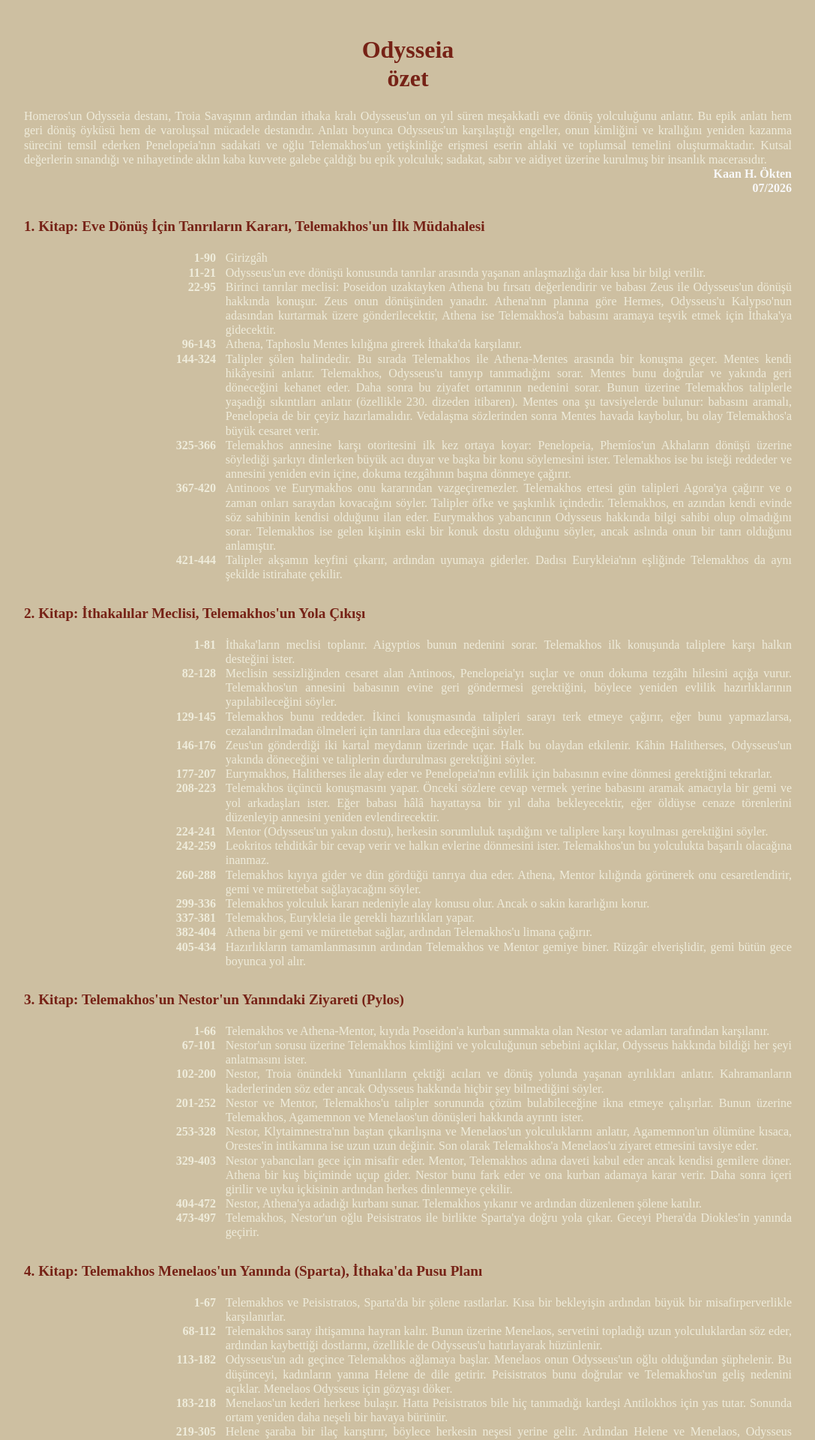
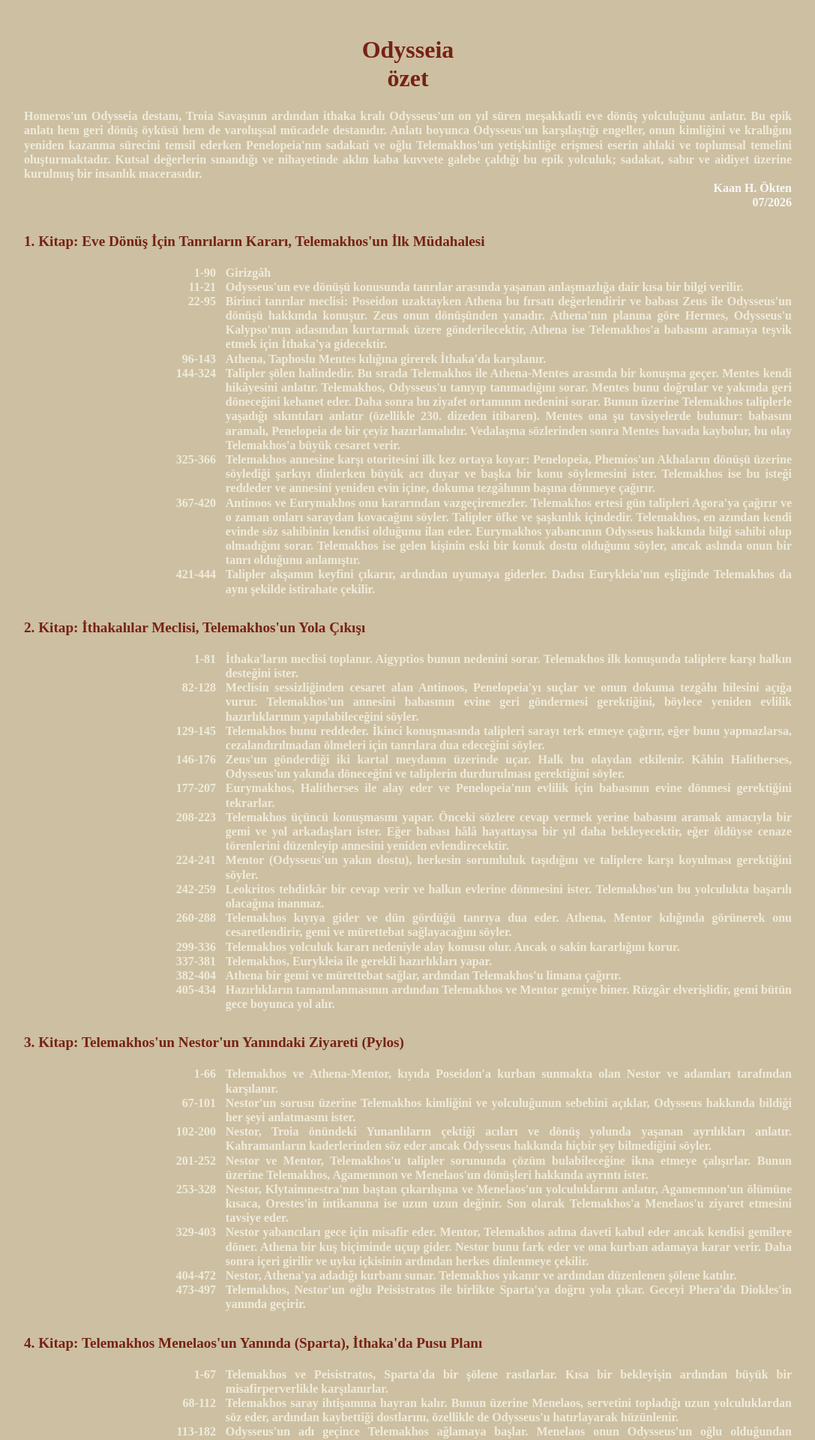
Before and after one commit to x361x3ch/Anasayfa, a Jekyll site: the page 1.html, which Jekyll copies as it is, in a window 1280 px wide. Shown: the top 1920 px of the page at 75% size, without its empty margins (96-1183 px from the left). Built offline with Jekyll 4.4.1, drawn with Linux system fonts in a browser that asks for light colours; a style sheet for code colours, icons or effects is not loaded.

Commit message:
update 1.html

```diff
--- a/1.html
+++ b/1.html
@@ -7,12 +7,12 @@
     <title>Odysseia Özeti</title>
     <link href="https://cdn.jsdelivr.net/npm/@fontsource-variable/quicksand@5.2.10/index.min.css" rel="stylesheet">
     <style>
-        body { background-color:#cdbfa1;font-family: 'Quicksand Variable', serif; line-height: 1.2; color: #efecdb; max-width: 80vw; margin: 1vw auto; padding: 1vw 0; }
+        body { background-color:#cdbfa1;font-family: 'Quicksand Variable', serif; line-height: 1.2; color: #efecdb; max-width: 80vw; margin: 1vw auto; padding: 1vw 0; font-weight: 600; }
         h1, h2, h3, h4 {color:#762216;}
         h1 {text-align:center;}
         h2 { padding-bottom: 5px; margin-top: 30px; font-size: 1.2em; }
         .sources {
-			font-weight:600;
+			font-weight: 800;
         	text-align: right;
 		}
         .sources a {
```
